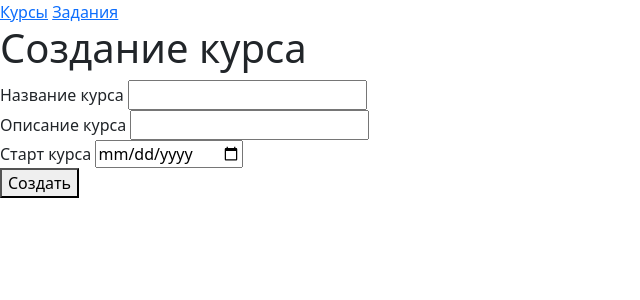
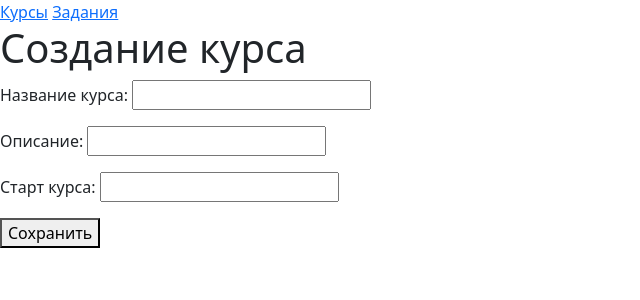
Before and after one commit to isys35/DJANGO_2610_LESSONS, a Django app: page /courses/create/ in a window 1280 px wide. Shown: the top 300 px of the page, without its empty margins (0-640 px from the left). Run offline with Django 4.2, Linux system fonts and the light colour scheme.

Commit message:
fix: form without model

```diff
--- a/classroom/courses/forms.py
+++ b/classroom/courses/forms.py
@@ -3,5 +3,5 @@ from django import forms
 
 class CourseForm(forms.Form):
     name = forms.CharField(label="Название курса", max_length=100)
-    description = forms.CharField(label="Описание")
-    started_at = forms.DateField(label="Старт курса")
+    description = forms.CharField(label="Описание", required=False)
+    started_at = forms.DateField(label="Старт курса", widget=forms.DateInput)
--- a/classroom/courses/views.py
+++ b/classroom/courses/views.py
@@ -1,5 +1,6 @@
 from django.shortcuts import render, redirect
 from courses import forms
+from courses import models
 
 def courses_list(request):
     return render(request, "courses/list.html")
@@ -9,7 +10,9 @@ def course_create(request):
     if request.method == "POST":
         form = forms.CourseForm(request.POST)
         if form.is_valid():
-            print("Форма валидна")
+            models.Course.objects.create(**form.cleaned_data)
             return redirect("courses:list")
+        else:
+            return render(request, "courses/create.html", context={"form": form})
     form = forms.CourseForm()
     return render(request, "courses/create.html", context={"form": form})
--- a/classroom/templates/courses/create.html
+++ b/classroom/templates/courses/create.html
@@ -4,20 +4,9 @@
     <h1>Создание курса</h1>
     <form method="post">
         {% csrf_token %}
+        {{ form.as_p }}
         <div>
-            <label for="name">Название курса</label>
-            <input type="text" id="name" name="name">
-        </div>
-        <div>
-            <label for="description">Описание курса</label>
-            <input type="text" id="description" name="description">
-        </div>
-        <div>
-            <label for="started_at">Старт курса</label>
-            <input type="date" id="started_at" name="started_at">
-        </div>
-        <div>
-            <button type="submit">Создать</button>
+            <button type="submit">Сохранить</button>
         </div>
     </form>
 {% endblock %}
```
